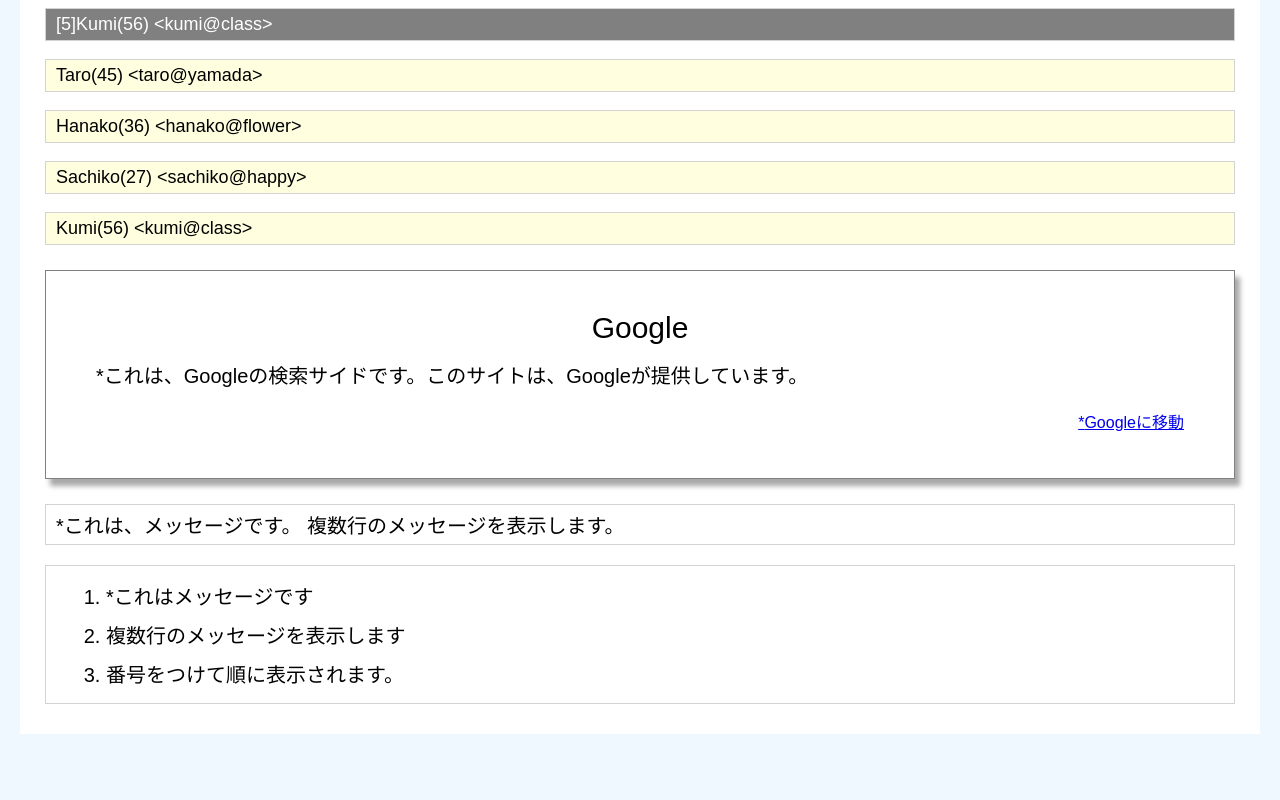
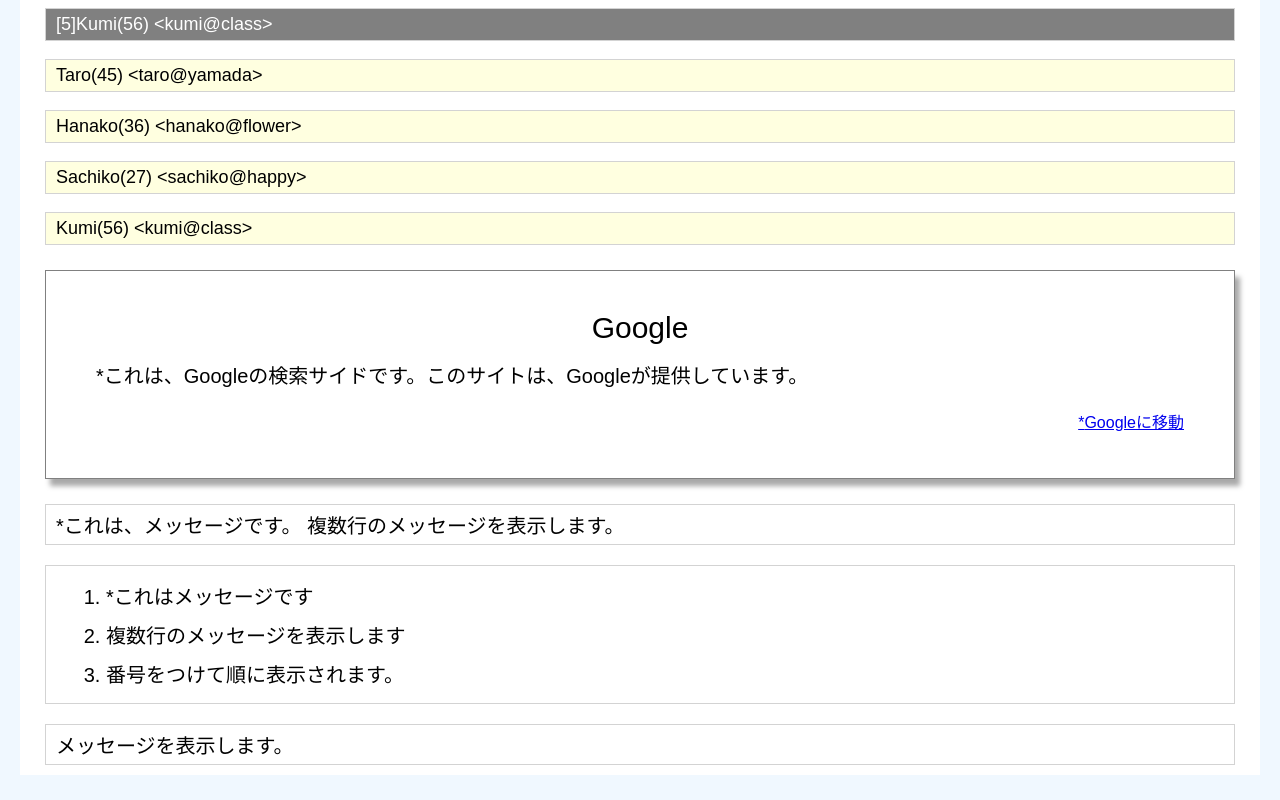
Before and after one commit to yuuta-git12/React_Ts_App, a React (Create React App) app: page / in a window 1280 px wide. Shown: the part 1175-1975 px from the top of the page. Before the commit the page ends 1934 px from the top, so only its background shows below. Built offline with nearby package versions, Linux system fonts and the light colour scheme.

Commit message:
子コンポーネントから親コンポーネントへの値の渡し方

```diff
--- a/src/App.tsx
+++ b/src/App.tsx
@@ -45,6 +45,12 @@ interface DataInterface {
   }
 }
 
+interface MsgPropsChildToParent{
+  message: string;
+  // callback属性　stringの引数を持ち戻り値のない関数voidを指定
+  callback: (msg: string) => void;
+}
+
 
 //propsはオブジェクトを表す MsgPropsは値のタイプ
 function Msg(props: MsgProps){
@@ -79,6 +85,18 @@ function MsgArrayContents(props:{children:Array<any>}){
     </ol>
   );
 }
+
+function MsgChildToParent(props: MsgPropsChildToParent){
+  // callback関数に引数を指定して実行
+  //　子コンポーネントから親コンポーネント(App)に文字列を送る
+  props.callback("コールバックが返されました。");
+  return (
+    <div className="msg">
+      {props.message}
+    </div>
+  )
+}
+
 
 //tableで表示したリスト
 function Table(){
@@ -124,6 +142,7 @@ function Data(props:DataInterface){
 
 // App関数(Reactのコンポーネント)の定義
 function App() {
+  let callback = "none";
   return (
     <div className="container">
       <style>{`
@@ -216,6 +235,13 @@ function App() {
       <Ellipse width={150} height={150} x={150} y={350} color="#f006"></Ellipse>
       <Ellipse width={175} height={175} x={200} y={400} color="#f006"></Ellipse>
 
+      <MsgChildToParent message={message}
+        callback={(msg: string)=>{
+          callback = msg;
+          console.log(callback);
+          alert("callback:" + callback);
+        }} />
+
       </div>
     </div>
   );
```
